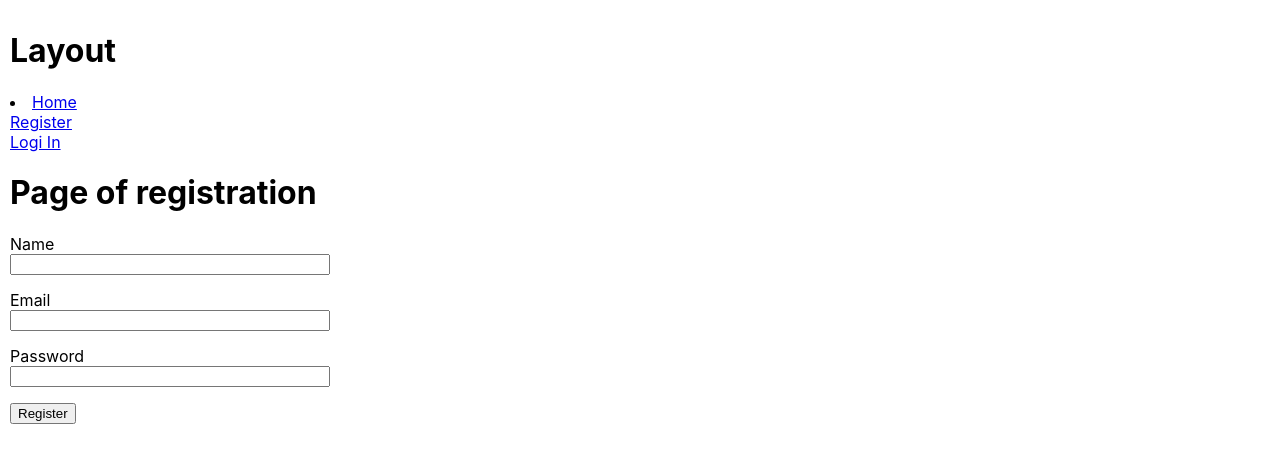
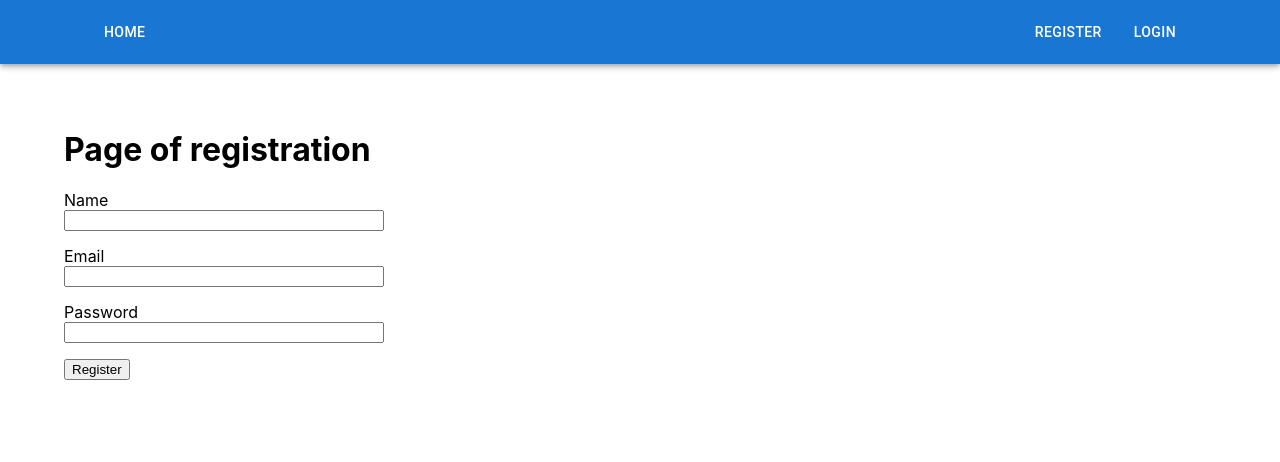
Before and after one commit to BolotinAlexey/goit-react-hw-08-phonebook, a React (Create React App) app: page /goit-react-hw-08-phonebook/register in a window 1280 px wide. Shown: the top 462 px of the page. Built offline with nearby package versions, Linux system fonts and the light colour scheme.

Commit message:
styled header

```diff
--- a/package.json
+++ b/package.json
@@ -6,6 +6,8 @@
   "dependencies": {
     "@emotion/react": "^11.10.8",
     "@emotion/styled": "^11.10.8",
+    "@fontsource/roboto": "^4.5.8",
+    "@mui/icons-material": "^5.11.16",
     "@mui/material": "^5.12.3",
     "@reduxjs/toolkit": "^1.9.3",
     "@testing-library/jest-dom": "^5.16.5",
--- a/src/components/AppBar/AppBar.jsx
+++ b/src/components/AppBar/AppBar.jsx
@@ -2,14 +2,21 @@ import useAuth from 'hooks/useAuth';
 import UserMenu from 'components/UserMenu/UserMenu';
 import AuthNav from 'components/AuthNav/AuthNav';
 import Navigation from 'components/Navigation/Navigation';
-import { Header } from './AppBar.styled.js';
+import MUI from 'components/MUI';
 
 export default function AppBar() {
   const { isLoggedIn } = useAuth();
   return (
-    <Header>
-      <Navigation />
-      {isLoggedIn ? <UserMenu /> : <AuthNav />}
-    </Header>
+    <MUI.AppBar>
+      <MUI.Container
+        sx={{
+          display: 'flex',
+          justifyContent: 'space-between',
+        }}
+      >
+        <Navigation />
+        <MUI.Toolbar>{isLoggedIn ? <UserMenu /> : <AuthNav />}</MUI.Toolbar>
+      </MUI.Container>
+    </MUI.AppBar>
   );
 }
--- a/src/components/AuthNav/AuthNav.jsx
+++ b/src/components/AuthNav/AuthNav.jsx
@@ -1,15 +1,20 @@
-import { ContainerAuthNav } from './AuthNav.styled.js';
 import { NavLink } from 'react-router-dom';
+import MUI from 'components/MUI.js';
 
 export default function AuthNav() {
   return (
-    <ContainerAuthNav>
-      <li>
-        <NavLink to="/register">Register</NavLink>
-      </li>
-      <li>
-        <NavLink to="/login">Logi In</NavLink>
-      </li>
-    </ContainerAuthNav>
+    <>
+      <NavLink to="/register">
+        <MUI.Button sx={{ color: 'white' }} variant="outlined">
+          Register
+        </MUI.Button>
+      </NavLink>
+
+      <NavLink to="/login">
+        <MUI.Button sx={{ color: 'white' }} variant="outlined">
+          LogIn
+        </MUI.Button>
+      </NavLink>
+    </>
   );
 }
--- a/src/components/Layout/Layout.jsx
+++ b/src/components/Layout/Layout.jsx
@@ -3,16 +3,17 @@ import { Outlet } from 'react-router-dom';
 
 import AppBar from 'components/AppBar/AppBar';
 
-import { ContainerLayout } from './Layout.styled';
+import MUI from 'components/MUI';
 
 export default function Layout({ children }) {
   return (
-    <ContainerLayout>
-      <h1>Layout</h1>
+    <>
       <AppBar />
-      <Suspense fallback={<h1>Loading...</h1>}>
-        <Outlet />
-      </Suspense>
-    </ContainerLayout>
+      <MUI.Container sx={{ marginTop: '120px' }}>
+        <Suspense fallback={<h1>Loading...</h1>}>
+          <Outlet />
+        </Suspense>
+      </MUI.Container>
+    </>
   );
 }
--- /dev/null
+++ b/src/components/MUI.js
@@ -0,0 +1,24 @@
+import {
+  AppBar,
+  Container,
+  BottomNavigation,
+  BottomNavigationAction,
+  Typography,
+  Box,
+  Toolbar,
+  Chip,
+  Button,
+} from '@mui/material';
+
+const MUI = {
+  AppBar,
+  Container,
+  BottomNavigation,
+  BottomNavigationAction,
+  Typography,
+  Box,
+  Toolbar,
+  Chip,
+  Button,
+};
+export default MUI;
--- a/src/components/Navigation/Navigation.jsx
+++ b/src/components/Navigation/Navigation.jsx
@@ -1,20 +1,24 @@
 import { NavLink } from 'react-router-dom';
 import useAuth from 'hooks/useAuth';
 
-import { ContainerNavigation } from './Navigation.styled.js';
+import MUI from 'components/MUI';
 
 export default function Navigation() {
   const { isLoggedIn } = useAuth();
   return (
-    <ContainerNavigation>
-      <li>
-        <NavLink to="/">Home</NavLink>
-      </li>
+    <MUI.Toolbar>
+      <NavLink to="/">
+        <MUI.Button sx={{ color: 'white' }} variant="outlined">
+          Home
+        </MUI.Button>
+      </NavLink>
       {isLoggedIn && (
-        <li>
-          <NavLink to="/contacts">Contacts</NavLink>
-        </li>
+        <NavLink to="/contacts">
+          <MUI.Button sx={{ color: 'white' }} variant="outlined">
+            Contacts
+          </MUI.Button>
+        </NavLink>
       )}
-    </ContainerNavigation>
+    </MUI.Toolbar>
   );
 }
--- a/src/components/UserMenu/UserMenu.jsx
+++ b/src/components/UserMenu/UserMenu.jsx
@@ -1,6 +1,7 @@
 import useAuth from 'hooks/useAuth';
 import { useDispatch } from 'react-redux';
 import { logOut } from 'redux/auth/authOperations.js';
+import MUI from 'components/MUI.js';
 
 import { ContainerUserMenu } from './UserMenu.styled.js';
 
@@ -9,11 +10,28 @@ export default function UserMenu() {
   const { user } = useAuth();
   return (
     <ContainerUserMenu>
-      <p>Hi, {user.name} !</p>
-      <p>Email: {user.email}</p>
-      <button type="button" onClick={() => dispatch(logOut())}>
-        Log Out
-      </button>
+      <MUI.Box
+        sx={{
+          display: 'flex',
+          justifyContent: 'space-between',
+          gap: '2rem',
+          alignItems: 'center',
+        }}
+      >
+        <MUI.Box>
+          <p>Hi, {user.name} !</p>
+          <p>Email: {user.email}</p>
+        </MUI.Box>
+        <MUI.Button
+          variant="contained"
+          color="error"
+          type="button"
+          sx={{ height: 'max-content' }}
+          onClick={() => dispatch(logOut())}
+        >
+          Log Out
+        </MUI.Button>
+      </MUI.Box>
     </ContainerUserMenu>
   );
 }
```
Also changed, not shown: src/components/LoginForm/LoginForm.jsx (deleted), src/components/LoginForm/LoginForm.styled.js (deleted), src/components/RegisterForm/RegisterForm.jsx (deleted), src/components/RegisterForm/RegisterForm.styled.js (deleted), 1 other file (tests, documents, lock files or other folders).
